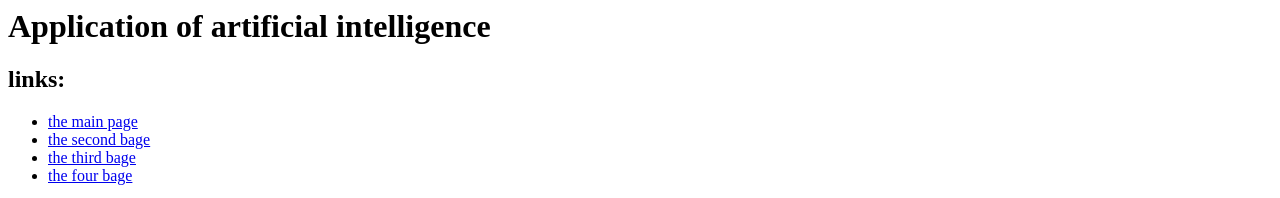
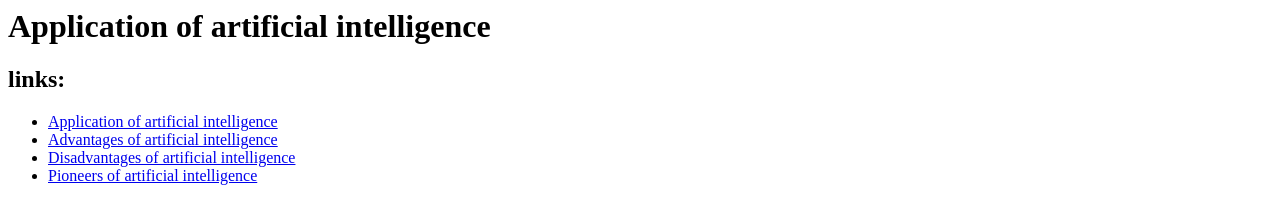
Before and after one commit to amersaif20/ece001, a plain HTML site: page Application.html in a window 1280 px wide. Shown: the top 198 px of the page. Drawn offline with Linux system fonts and the light colour scheme.

Commit message:
Update Application.html

```diff
--- a/Application.html
+++ b/Application.html
@@ -5,10 +5,11 @@
 <h2> links: </h2>
 <ul>
 
-  <li><a href="main"> the main page </a></li>
-  <li><a href="Application">the second bage</a></li>
-  <li><a href="third">the third bage</a></li>
-  <li><a href="four">the four bage</a></li>
+  <li><a href="main"> Application of artificial intelligence
+ </a></li>
+  <li><a href="Application">Advantages of artificial intelligence</a></li>
+  <li><a href="third">Disadvantages of artificial intelligence</a></li>
+  <li><a href="four">Pioneers of artificial intelligence</a></li>
 </ul>
 <img src="https://futureoflife.org/wp-content/uploads/2015/11/artificial_intelligence_benefits_risk-1400x430.jpg?x59035" alt="Artificial Intelligence" width="500" height="400">
 <h3>Applications of AI</h3>
```
